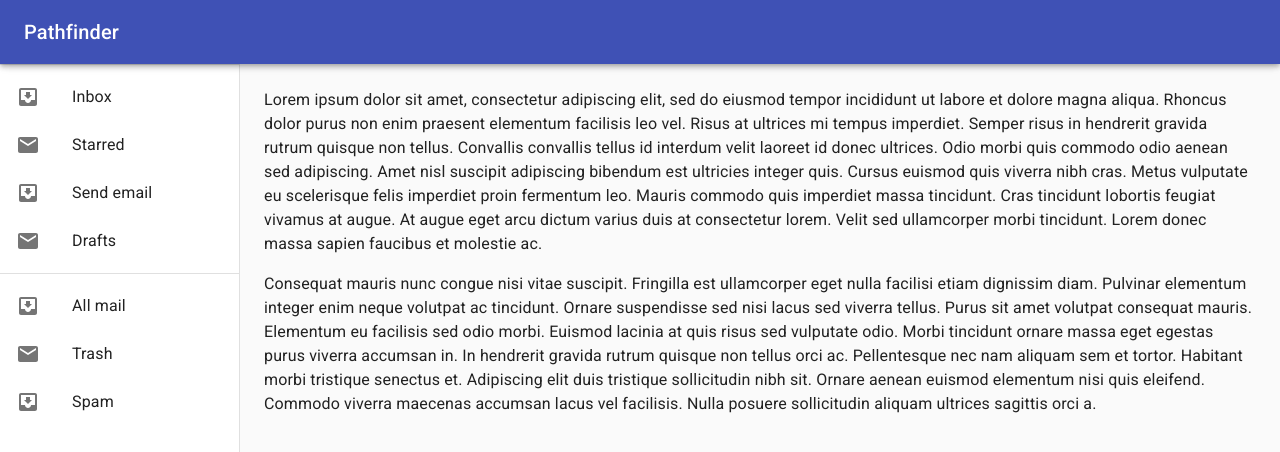
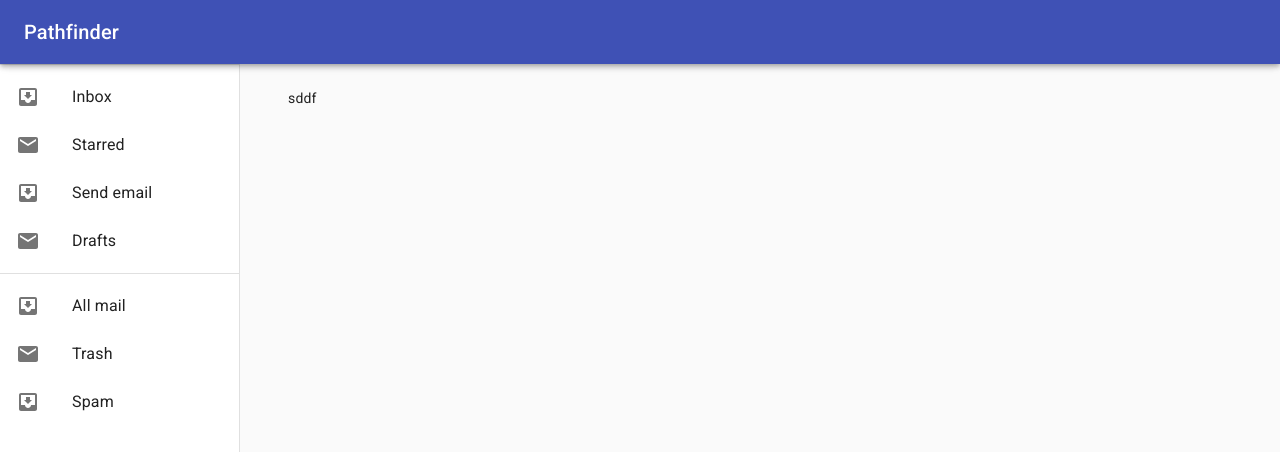
Before and after one commit to darragh3277/pathfinder, a React (Create React App) app: page / in a window 1280 px wide. Shown: the top 452 px of the page. Built offline with nearby package versions, Linux system fonts and the light colour scheme.

Commit message:
initial grid component and algorithm dir

```diff
--- a/src/App.js
+++ b/src/App.js
@@ -9,6 +9,7 @@ import { makeStyles } from "@material-ui/core/styles";
 const useStyles = makeStyles(() => ({
   root: {
     display: "flex",
+    height: "100%",
   },
 }));
 
--- /dev/null
+++ b/src/algorithms/Dijkstra.js
@@ -0,0 +1,9 @@
+class Dijkstra {
+  constructor(grid) {
+    this.grid = grid;
+  }
+
+  solve = () => {};
+}
+
+export default Dijkstra;
--- a/src/components/grid/Grid.js
+++ b/src/components/grid/Grid.js
@@ -1,50 +1,42 @@
-import React from "react";
-import Typography from "@material-ui/core/Typography";
+import React, { useRef, useEffect } from "react";
 import { makeStyles } from "@material-ui/core/styles";
+import Container from "@material-ui/core/Container";
+import Dijkstra from "../../algorithms/Dijkstra";
 
 const useStyles = makeStyles((theme) => ({
   // necessary for content to be below app bar
   toolbar: theme.mixins.toolbar,
   content: {
     flexGrow: 1,
+    flexDirection: "column",
+    height: "100vh",
+    display: "flex",
     padding: theme.spacing(3),
+  },
+  gridContainer: {
+    flexGrow: "1",
   },
 }));
 
 const Grid = () => {
   const classes = useStyles();
+  const gridRef = useRef();
+  const blockDimension = 10; //size of each block
+
+  useEffect(() => {
+    let width = gridRef.current.clientWidth;
+    let height = gridRef.current.clientHeight;
+    let rows = Math.floor(width / blockDimension);
+    let cols = Math.floor(height / blockDimension);
+    console.log(width, height, rows, cols);
+  });
 
   return (
     <main className={classes.content}>
       <div className={classes.toolbar} />
-      <Typography paragraph>
-        Lorem ipsum dolor sit amet, consectetur adipiscing elit, sed do eiusmod
-        tempor incididunt ut labore et dolore magna aliqua. Rhoncus dolor purus
-        non enim praesent elementum facilisis leo vel. Risus at ultrices mi
-        tempus imperdiet. Semper risus in hendrerit gravida rutrum quisque non
-        tellus. Convallis convallis tellus id interdum velit laoreet id donec
-        ultrices. Odio morbi quis commodo odio aenean sed adipiscing. Amet nisl
-        suscipit adipiscing bibendum est ultricies integer quis. Cursus euismod
-        quis viverra nibh cras. Metus vulputate eu scelerisque felis imperdiet
-        proin fermentum leo. Mauris commodo quis imperdiet massa tincidunt. Cras
-        tincidunt lobortis feugiat vivamus at augue. At augue eget arcu dictum
-        varius duis at consectetur lorem. Velit sed ullamcorper morbi tincidunt.
-        Lorem donec massa sapien faucibus et molestie ac.
-      </Typography>
-      <Typography paragraph>
-        Consequat mauris nunc congue nisi vitae suscipit. Fringilla est
-        ullamcorper eget nulla facilisi etiam dignissim diam. Pulvinar elementum
-        integer enim neque volutpat ac tincidunt. Ornare suspendisse sed nisi
-        lacus sed viverra tellus. Purus sit amet volutpat consequat mauris.
-        Elementum eu facilisis sed odio morbi. Euismod lacinia at quis risus sed
-        vulputate odio. Morbi tincidunt ornare massa eget egestas purus viverra
-        accumsan in. In hendrerit gravida rutrum quisque non tellus orci ac.
-        Pellentesque nec nam aliquam sem et tortor. Habitant morbi tristique
-        senectus et. Adipiscing elit duis tristique sollicitudin nibh sit.
-        Ornare aenean euismod elementum nisi quis eleifend. Commodo viverra
-        maecenas accumsan lacus vel facilisis. Nulla posuere sollicitudin
-        aliquam ultrices sagittis orci a.
-      </Typography>
+      <Container ref={gridRef} className={classes.gridContainer}>
+        <div id="test">sddf</div>
+      </Container>
     </main>
   );
 };
```
